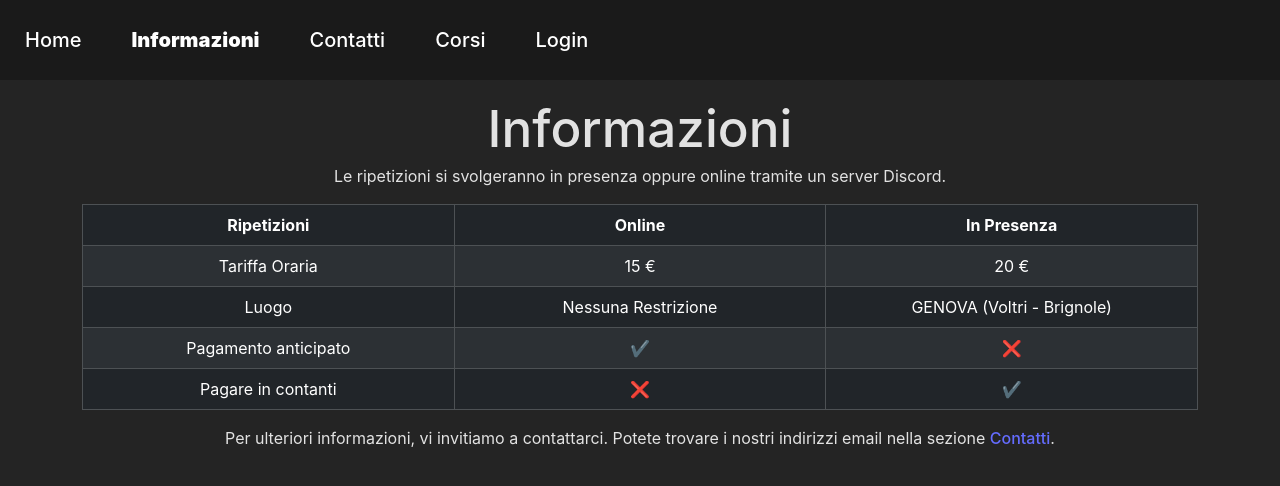
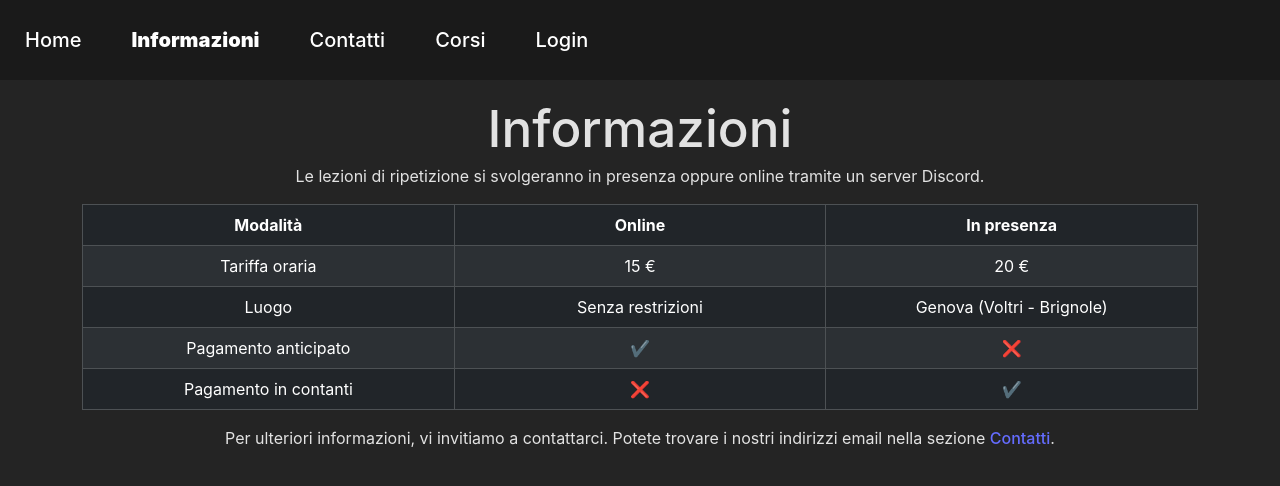
Before and after one commit to Gxsus/ripetizioniOnline, a React (Vite) app: page /about in a window 1280 px wide. Shown: the top 486 px of the page. Built offline with nearby package versions, Linux system fonts and the light colour scheme.

Commit message:
Italiano corretto

```diff
--- a/src/components/Navbar.jsx
+++ b/src/components/Navbar.jsx
@@ -10,7 +10,7 @@ function Navbar() {
 
     const handleLinkClick = (path) => {
         setActiveLink(path);
-        setIsMenuOpen(false); // Chiudi il menu quando un link viene cliccato
+        setIsMenuOpen(false);
     };
 
     const toggleMenu = () => {
--- a/src/pages/About.jsx
+++ b/src/pages/About.jsx
@@ -8,25 +8,25 @@ function About() {
             <Navbar />
             <div className="container main-content" style={{ position: 'relative' }}>
                 <h1>Informazioni</h1>
-                <p>Le ripetizioni si svolgeranno in presenza oppure online tramite un server Discord.</p>
+                <p>Le lezioni di ripetizione si svolgeranno in presenza oppure online tramite un server Discord.</p>
                 <Table striped bordered hover variant="dark" className="w-100">
                     <thead>
                         <tr>
-                            <th>Ripetizioni</th>
+                            <th>Modalità</th>
                             <th>Online</th>
-                            <th>In Presenza</th>
+                            <th>In presenza</th>
                         </tr>
                     </thead>
                     <tbody>
                         <tr>
-                            <td>Tariffa Oraria</td>
+                            <td>Tariffa oraria</td>
                             <td>15 €</td>
                             <td>20 €</td>
                         </tr>
                         <tr>
                             <td>Luogo</td>
-                            <td>Nessuna Restrizione</td>
-                            <td>GENOVA (Voltri - Brignole)</td>
+                            <td>Senza restrizioni</td>
+                            <td>Genova (Voltri - Brignole)</td>
                         </tr>
                         <tr>
                             <td>Pagamento anticipato</td>
@@ -34,7 +34,7 @@ function About() {
                             <td>❌</td>
                         </tr>
                         <tr>
-                            <td>Pagare in contanti</td>
+                            <td>Pagamento in contanti</td>
                             <td>❌</td>
                             <td>✔️</td>
                         </tr>
--- a/src/pages/Contact.jsx
+++ b/src/pages/Contact.jsx
@@ -6,9 +6,9 @@ function Contact() {
             <Navbar />
             <div className="container main-content" style={{ position: 'relative' }}>
                 <h1>Contatti</h1>
-                <p style={{ paddingTop: '10%' }}>In caso di esigenza, potete contattarci nei seguenti metodi.</p>
+                <p style={{ paddingTop: '10%' }}>Per qualsiasi necessità, potete contattarci attraverso i seguenti canali:</p>
                 <p style={{ paddingTop: '10%' }}>Email: ripetizioni@gmail.com</p>
-                <p>Numero: 3476581234</p>
+                <p>Telefono: 3476581234</p>
             </div>
         </>
     );
--- a/src/pages/Login.jsx
+++ b/src/pages/Login.jsx
@@ -1,7 +1,7 @@
 import AuthenticationService from "../services/authentication";
 import { useState } from 'react';
 import Navbar from "../components/Navbar";
-import { Form, Button } from 'react-bootstrap';
+import { Form, Button, Spinner, Alert } from 'react-bootstrap';
 
 function Login() {
     const [formData, setFormData] = useState({
@@ -9,15 +9,25 @@ function Login() {
         password: ''
     });
     const [passwordField, setPasswordField] = useState('password');
-    const [passwordChecker, setPasswordChecker] = useState('Show Password');
+    const [passwordChecker, setPasswordChecker] = useState('Mostra Password');
     const [emailError, setEmailError] = useState('');
+    const [loading, setLoading] = useState(false);
+    const [error, setError] = useState('');
+    const [success, setSuccess] = useState('');
 
     const sendLoginData = async () => {
+        setLoading(true);
+        setError('');
+        setSuccess('');
         try {
             const response = await AuthenticationService.login(formData.email, formData.password);
+            setSuccess('Login effettuato con successo!');
             console.log(response);
         } catch (error) {
+            setError('Login fallito. Per favore, controlla le tue credenziali.');
             console.error("Login failed", error);
+        } finally {
+            setLoading(false);
         }
     }
 
@@ -34,7 +44,7 @@ function Login() {
         });
 
         if (name === 'email' && !validateEmail(value)) {
-            setEmailError('Invalid email address');
+            setEmailError('Indirizzo email non valido');
         } else {
             setEmailError('');
         }
@@ -43,17 +53,17 @@ function Login() {
     const changePasswordState = () => {
         if (passwordField === 'password') {
             setPasswordField('text');
-            setPasswordChecker('Hide Password');
+            setPasswordChecker('Nascondi Password');
         } else {
             setPasswordField('password');
-            setPasswordChecker('Show Password');
+            setPasswordChecker('Mostra Password');
         }
     };
 
     const handleSubmit = (e) => {
         e.preventDefault();
         if (!validateEmail(formData.email)) {
-            setEmailError('Invalid email address');
+            setEmailError('Indirizzo email non valido');
             return;
         }
         sendLoginData();
@@ -62,14 +72,16 @@ function Login() {
     return (
         <>
             <Navbar />
-            <div className="container main-content" style={{ position: 'relative' }}>
+            <div className="container main-content" style={{ position: 'relative'}}>
                 <h1 style={{ paddingBottom: "5vh" }}>Login</h1>
+                {error && <Alert variant="danger">{error}</Alert>}
+                {success && <Alert variant="success">{success}</Alert>}
                 <Form onSubmit={handleSubmit}>
                     <Form.Group className="mb-3" controlId="formBasicEmail">
-                        <Form.Label>Email address</Form.Label>
+                        <Form.Label>Indirizzo Email</Form.Label>
                         <Form.Control
                             type="email"
-                            placeholder="Enter email"
+                            placeholder="Inserisci email"
                             name="email"
                             value={formData.email}
                             onChange={handleInputChange}
@@ -79,7 +91,7 @@ function Login() {
                             {emailError}
                         </Form.Control.Feedback>
                         <Form.Text className="text-muted">
-                            We'll never share your email with anyone else.
+                            Non condivideremo mai il tuo indirizzo email con nessuno.
                         </Form.Text>
                     </Form.Group>
 
@@ -93,11 +105,11 @@ function Login() {
                             onChange={handleInputChange}
                         />
                     </Form.Group>
-                    <Form.Group className="mb-3" controlId="formBasicCheckbox" style={{ paddingBottom: "2vh" }}>
+                    <Form.Group className="mb-3" controlId="formBasicCheckbox" style={{ paddingBottom: "2vh"}}>
                         <Form.Check type="checkbox" label={passwordChecker} onClick={changePasswordState} />
                     </Form.Group>
-                    <Button variant="primary" type="submit">
-                        Submit
+                    <Button variant="primary" type="submit" disabled={loading}>
+                        {loading ? <Spinner animation="border" size="sm" /> : 'Invia'}
                     </Button>
                 </Form>
             </div>
```
